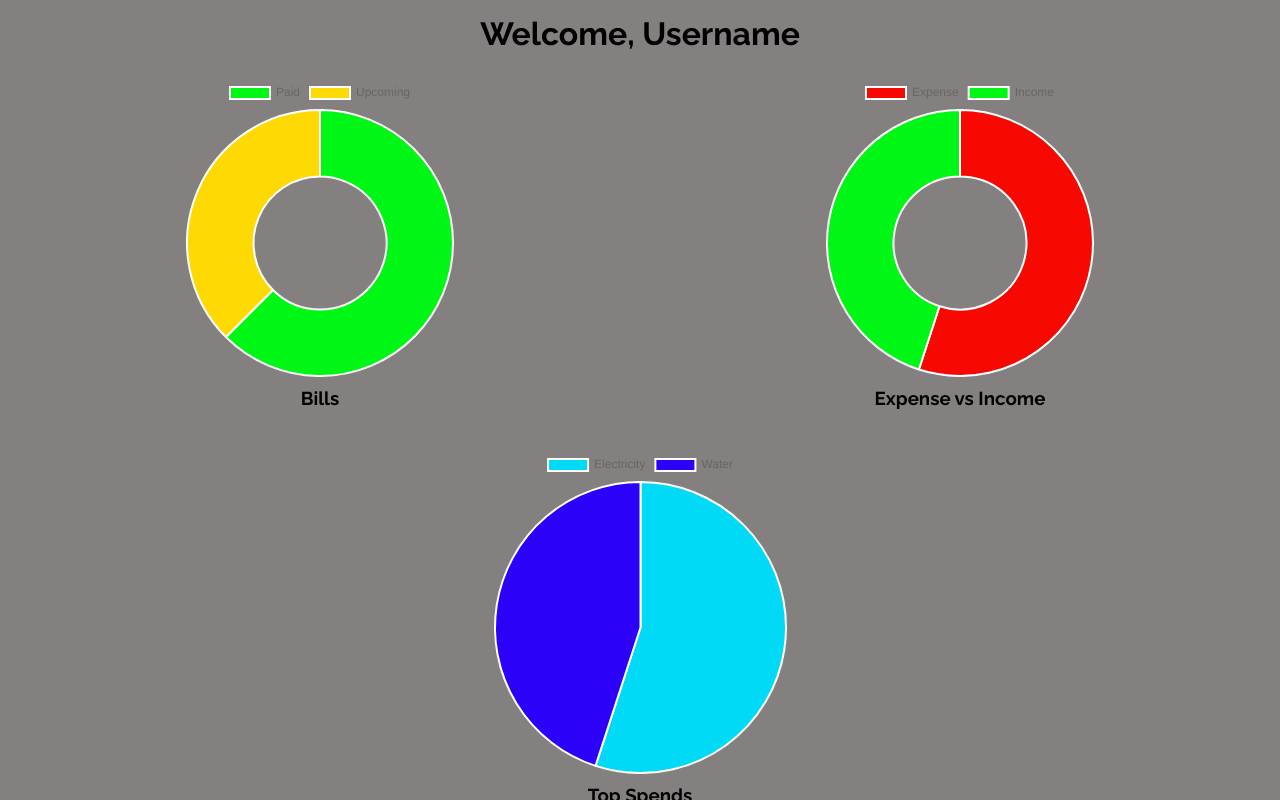
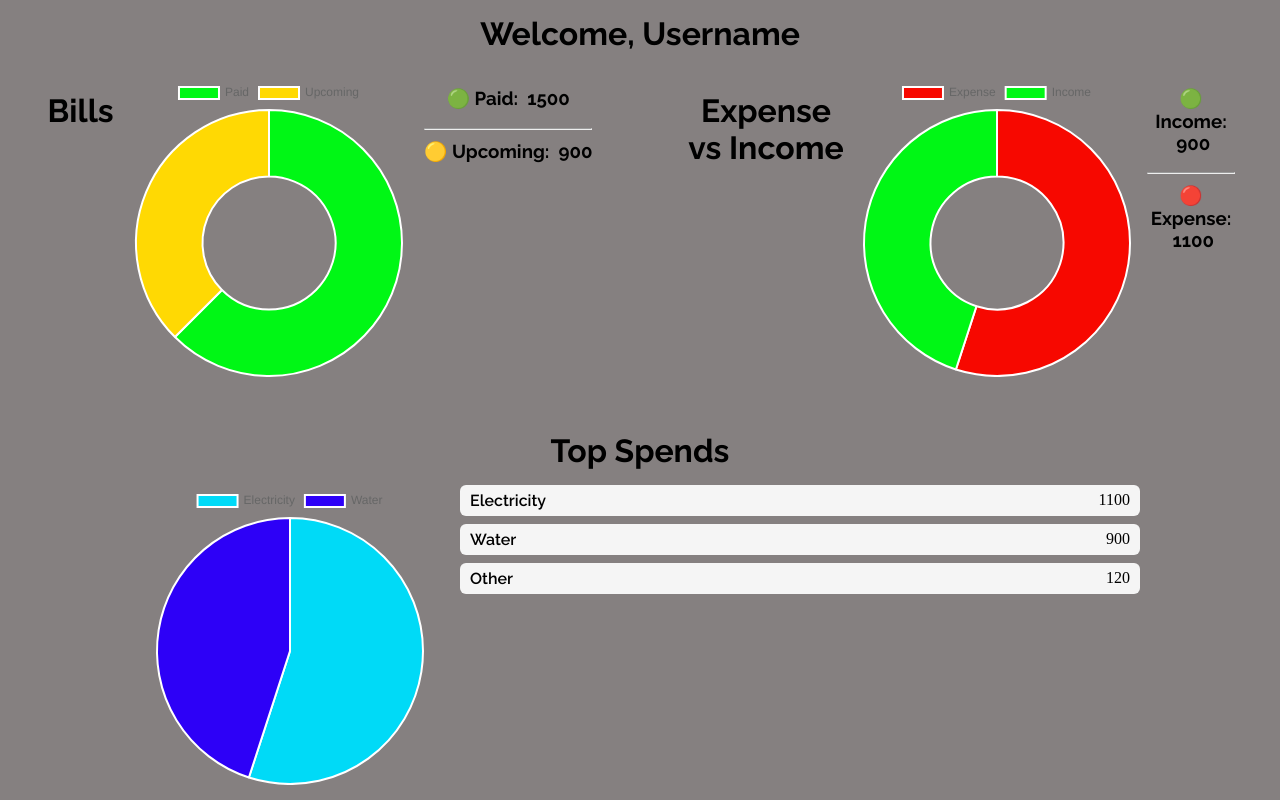
Before and after one commit to faree2468/web-programming-project, a PHP site: page / in a window 1280 px wide. Shown: the part 69-869 px from the top of the page. Run offline with PHP 8.4, Linux system fonts and the light colour scheme.

Commit message:
add register and design fix

```diff
--- a/frontend/css/style.css
+++ b/frontend/css/style.css
@@ -38,7 +38,33 @@ nav .main-nav-subsection a {
 }
 
 
+/* Register CSS */
+#register-main {
+    display: flex;
+    justify-content: space-around;
+}
 
+.sign-up-section {
+    width: 50%;
+    height: 100vh;
+    border: 1px solid red;
+}
+
+.picture-section {
+    width: 50%;
+    height: 100vh;
+    border: 1px solid blue;
+}
+
+.picture-section img {
+    width: 100%;
+    height: 100%;
+}
+
+
+
+
+/* Login CSS */
 
 
 /* Home CSS */
@@ -60,10 +86,24 @@ nav .main-nav-subsection a {
     margin: 25px 0px 40px 0px;
 }
 
+.home-chart1 {
+    display: flex;
+    justify-content: space-around;
+    height: 300px;
+    width: 550px;
+}
+
 .home-chart1 h3 {
     margin-top: 10px;
     text-align: center;
     font-family: "Raleway", sans-serif;
+}
+
+.home-chart2 {
+    display: flex;
+    justify-content: space-around;
+    height: 300px;
+    width: 550px;
 }
 
 .home-chart2 h3 {
@@ -72,17 +112,58 @@ nav .main-nav-subsection a {
     font-family: "Raleway", sans-serif;
 }
 
-
 .home-dashboard-sub2 {
-    max-width: 325px;
+    max-width: 1000px;
     width: 90%;
     margin: 2rem auto;
 }
 
-.home-dashboard-sub2 h3 {
-    margin-top: 10px;
+.home-dashboard-sub2 h1 {
     text-align: center;
+    margin-bottom: 1rem;
+}
+
+
+.home-dashboard-sub2-content {
+    display: flex;
+    justify-content: space-between;
+    gap: 20px;
+    align-items: flex-start;
+}
+
+
+.chart-wrapper {
+    flex: 0 0 300px;
+    height: 300px;
+    position: relative;
+}
+
+.chart-wrapper canvas {
+    width: 100% !important;
+    height: 100% !important;
+    display: block;
+}
+
+
+.home-dashboard-topSpends {
+    flex: 1;
+    display: flex;
+    flex-direction: column;
+    gap: 8px;
+    min-width: 200px;
+}
+
+.home-dashboard-topSpends .row {
+    display: flex;
+    justify-content: space-between;
+    padding: 6px 10px;
+    background-color: #f5f5f5;
+    border-radius: 6px;
+}
+
+.home-dashboard-topSpends .row span:first-child {
     font-family: "Raleway", sans-serif;
+    font-weight: 600;
 }
 
 
--- a/frontend/index.html
+++ b/frontend/index.html
@@ -7,11 +7,11 @@
     <link rel="stylesheet" href="css/style.css">
 </head>
 <body>
-    <nav>
+    <nav id="nav">
         <a href="#/" id="main-logo">Bill.tracker</a>
         <div class="main-nav-subsection">
             <a href="#/">Home</a>
-            <a href="#/bills">Bills</a>
+            <a href="#/register">Bills</a>
             <a href="#/profile">Profile</a>
             <a href="#/settings">Settings</a>
         </div>
--- a/frontend/js/app.js
+++ b/frontend/js/app.js
@@ -1,12 +1,35 @@
-import {addCharts} from './home.js';
+import { addCharts } from './home.js';
+import { adaptStyles } from './register.js';
 
 const app = document.getElementById('app');
 
+// Restoring styles for elements
+const navigation = document.getElementById('nav');
+const logo = document.getElementById('main-logo');
+const navigationSubsection = document.querySelector('.main-nav-subsection');
+
+// Styles
+const NAV_BACKGROUND_COLOR = navigation.style.backgroundColor;
+const LOGO_BACKGROUND_COLOR = logo.style.backgroundColor;
+const NAV_SUBSECTION_VISIBILITY = navigationSubsection.style.visibility;
+
+
 const routes = {
     '/' : 'views/home.html',
+    '/register' : 'views/register.html',
+    '/login' : 'views/login.html',
     '/bills' : 'views/bills.html',
     '/profile' : 'views/profile.html',
     '/settings' : 'views/settings.html'
+}
+
+// Utils
+function restoreStyles() {
+
+    navigation.style.backgroundColor = NAV_BACKGROUND_COLOR;
+    logo.style.color = LOGO_BACKGROUND_COLOR;
+    navigationSubsection.style.visibility = NAV_SUBSECTION_VISIBILITY;
+
 }
 
 async function loadPage(route) {
@@ -21,9 +44,14 @@ async function loadPage(route) {
             document.documentElement.style.overflow = 'hidden';
             document.body.style.overflow = 'hidden';
             addCharts();
+            restoreStyles();
+        } else if(route === '/register') {
+            // run register view specific scripts
+            adaptStyles();
         } else {
             document.documentElement.style.overflow = '';
             document.body.style.overflow = '';
+            restoreStyles();
         }
 
     } catch(_) {
--- /dev/null
+++ b/frontend/js/register.js
@@ -0,0 +1,10 @@
+// Style related code
+export function adaptStyles() {
+    const navigation = document.getElementById('nav');
+    const logo = document.getElementById('main-logo');
+    const navigationSubsection = document.querySelector('.main-nav-subsection');
+
+    navigation.style.backgroundColor = 'white';
+    logo.style.color = 'black';
+    navigationSubsection.style.visibility = 'hidden';
+}
--- a/frontend/views/home.html
+++ b/frontend/views/home.html
@@ -3,17 +3,38 @@
     <div class="home-dashboard">
         <div class="home-dashboard-sub1">
             <div class="home-chart1">
+                <h1>Bills</h1>
                 <canvas id="billsChart"></canvas>
-                <h3>Bills</h3>
+                <div>
+                    <h3>🟢 Paid: &nbsp;<span id="home-paid">1500</span></h3>
+                    <br/>
+                    <hr/>
+                    <h3>🟡 Upcoming: &nbsp;<span id="home-upcoming">900</span></h3>
+                </div>
             </div>
             <div class="home-chart2">
+                <h1>Expense vs Income</h1>
                 <canvas id="expenseIncomeChart"></canvas>
-                <h3>Expense vs Income</h3>
+                <div>
+                    <h3>🟢 Income: &nbsp;<span id="home-income">900</span></h3>
+                    <br/>
+                    <hr/>
+                    <h3>🔴 Expense: &nbsp;<span id="home-expense">1100</span></h3>
+                </div>
             </div>
         </div>
         <div class="home-dashboard-sub2">
-            <canvas id="topSpendsChart"></canvas>
-            <h3>Top Spends</h3>
+            <h1>Top Spends</h1>
+            <div class="home-dashboard-sub2-content">
+                <div class="chart-wrapper">
+                <canvas id="topSpendsChart"></canvas>
+                </div>
+                <div class="home-dashboard-topSpends">
+                <div class="row"><span>Electricity</span><span>1100</span></div>
+                <div class="row"><span>Water</span><span>900</span></div>
+                <div class="row"><span>Other</span><span>120</span></div>
+                </div>
+            </div>
         </div>
     </div>
 </div>
--- /dev/null
+++ b/frontend/views/login.html
@@ -0,0 +1 @@
+<h1>Login</h1>
```
Also changed, not shown: frontend/views/register.html (added, +7 -0 lines), frontend/assets/finance-careers.jpg (added).
